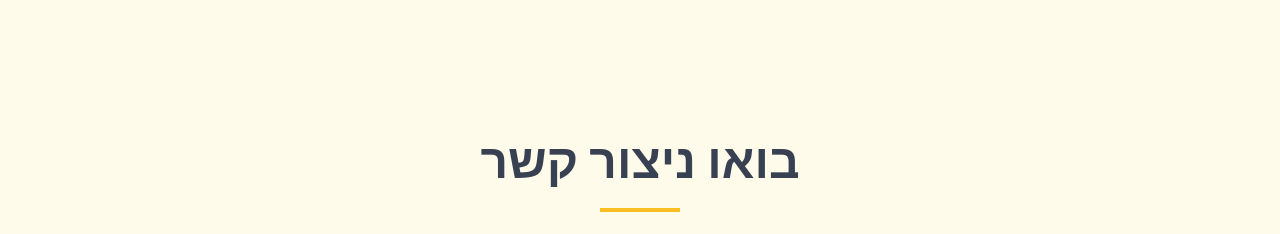
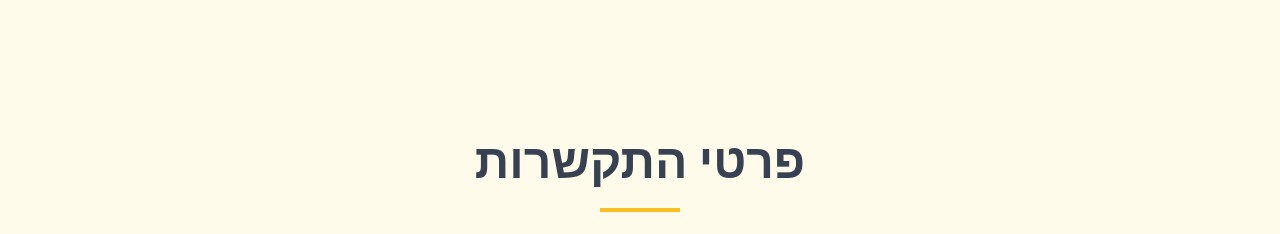
Before and after one commit to YonatanPM/hadar, a React (Create React App) app: page / in a window 1280 px wide. Shown: the part 2300-2534 px from the top of the page. Built offline with nearby package versions, Linux system fonts and the light colour scheme; a web font is replaced by a local one.

Commit message:
Update Contact.jsx
h2 changed

```diff
--- a/src/components/sections/Contact.jsx
+++ b/src/components/sections/Contact.jsx
@@ -62,8 +62,7 @@ export default function Contact() {
           }`}
         >
           <h2 className="text-4xl md:text-5xl font-bold mb-6 text-gray-700">
-            בואו ניצור קשר
-          </h2>
+פרטי התקשרות</h2>
           <div className="w-20 h-1 bg-amber-400 mx-auto mb-8"></div>
           <p className="text-xl text-gray-600 max-w-2xl mx-auto">
             אשמח לענות על כל שאלה ולתאם פגישת היכרות ללא התחייבות
```
